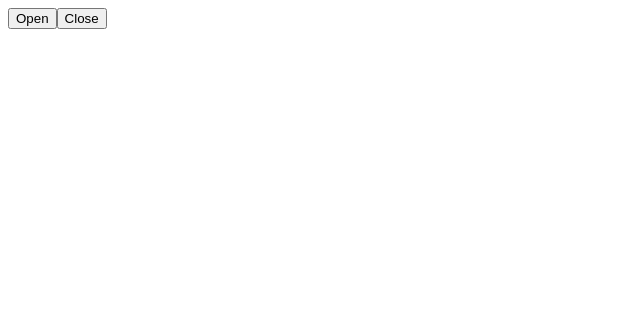
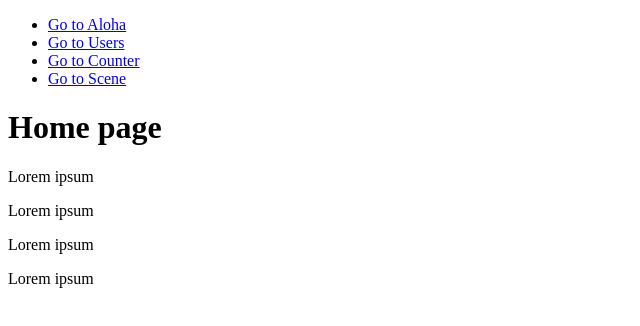
Before and after one commit to BohdanTertyshchevDev/cra-first-project, a React (Create React App) app: page / in a window 1280 px wide. Shown: the top 326 px of the page, without its empty margins (0-640 px from the left). Built offline with nearby package versions, Linux system fonts and the light colour scheme.

Commit message:
Navigation with components

```diff
--- a/package.json
+++ b/package.json
@@ -9,6 +9,7 @@
     "classnames": "^2.3.2",
     "react": "^18.2.0",
     "react-dom": "^18.2.0",
+    "react-router-dom": "^6.8.0",
     "react-scripts": "5.0.1",
     "sass": "^1.57.1",
     "web-vitals": "^2.1.4"
--- a/src/components/App.js
+++ b/src/components/App.js
@@ -1,12 +1,51 @@
+import AlohaDashboard from "./AlohaDashboard/AlohaDashboard";
+import UserList from "./UsersList/UserList";
+import CounterPage from "./Counter/CounterPage";
+import Scene from "./Scene/Scene";
+import { BrowserRouter, Route, Routes, Link } from 'react-router-dom';
 
 
 function App() {
     return(
-       <>
-        <button onClick={() => window.open('https://github.com/BohdanTertyshchevDev')}>Open</button>
-        <button onClick={() => window.close()}>Close</button>
-       </>
+        <BrowserRouter>
+        <ul>
+            <li><Link to="aloha">Go to Aloha</Link></li>
+            <li><Link to="users">Go to Users</Link></li>
+            <li><Link to="counter">Go to Counter</Link></li>
+            <li><Link to="scene">Go to Scene</Link></li>
+        </ul>
+        <Routes>
+            <Route index element={<Home/>} />
+            <Route path="/aloha" element={<AlohaDashboard/>} />
+            <Route path="/users" element={<UserList/>} />
+            <Route path="/counter" element={<CounterPage/>} />
+            <Route path="/scene" element={<Scene/>} />
+
+            <Route path="/*" element={<NotFound/>} />
+        </Routes>
+        </BrowserRouter>
     )
 }
 
 export default App;
+
+const Home = () => {
+    return(
+        <>
+        <h1>Home page</h1>
+        <p>Lorem ipsum</p>
+        <p>Lorem ipsum</p>
+        <p>Lorem ipsum</p>
+        <p>Lorem ipsum</p>
+        </>
+    );
+};
+
+const NotFound = () => {
+    return(
+        <>
+        <h1>404 page not found</h1>
+        <p>Please try again</p>
+        </>
+    );
+};
```
Also changed, not shown: 1 other file (tests, documents, lock files or other folders).
